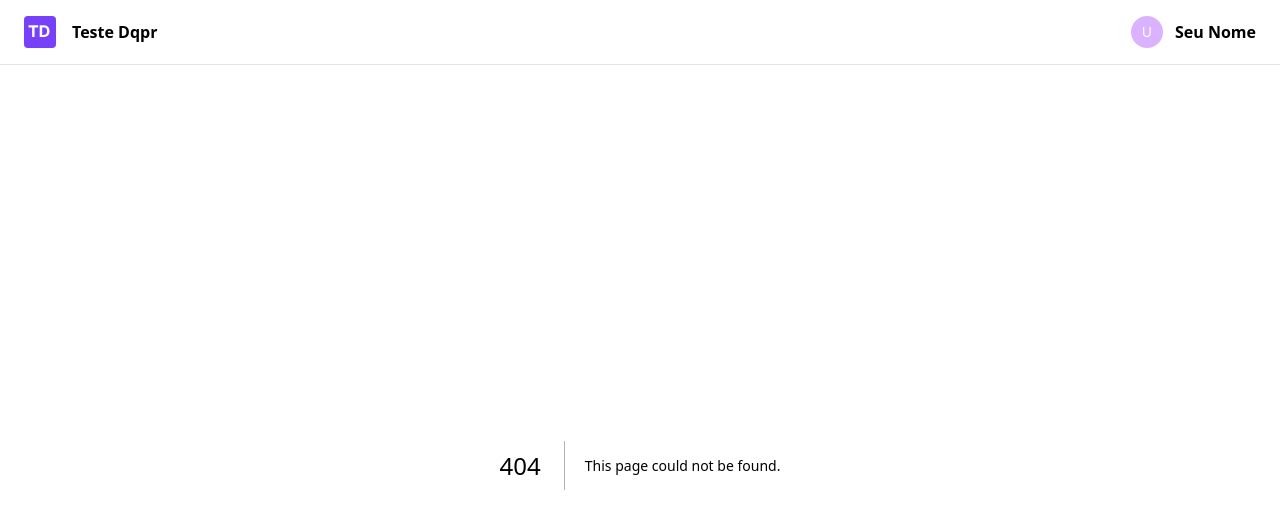
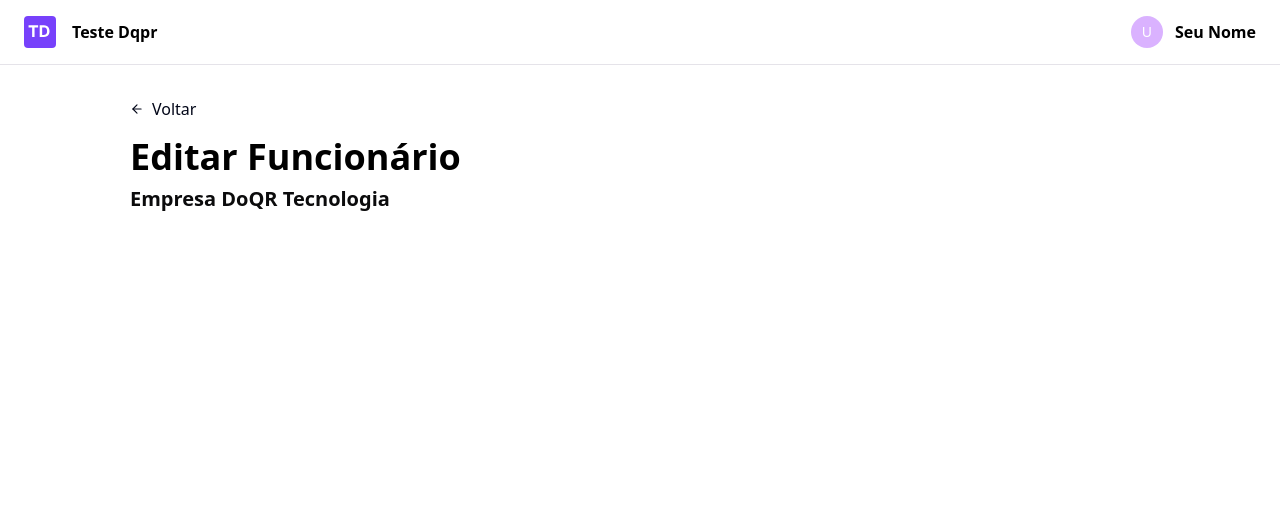
Before and after one commit to a-medeiros/doqr-project, a Next.js app: page /employee/new in a window 1280 px wide. Before the commit this address had no page. Shown: the top 528 px of the page. Built offline with nearby package versions, Linux system fonts and the light colour scheme.

Commit message:
feat: create new employee page

```diff
--- /dev/null
+++ b/src/app/employee/new/page.tsx
@@ -0,0 +1,21 @@
+import { ArrowLeft } from 'lucide-react'
+import Link from 'next/link'
+
+const NewEmployeePage = () => {
+  return (
+    <div className="px-[130px] pt-8 pb-8 gap-16">
+      <div className="flex mb-4">
+        <Link href="/" className="flex items-center gap-2 w-[70px]">
+          <ArrowLeft size={14} />
+          Voltar
+        </Link>
+      </div>
+      <div className="flex flex-col gap-2 mb-8">
+        <h1 className="text-4xl font-bold text-black">Editar Funcionário</h1>
+        <p className="text-xl font-bold text-[#0B0B0C]">Empresa DoQR Tecnologia</p>
+      </div>
+    </div>
+  )
+}
+
+export default NewEmployeePage
--- a/src/app/page.tsx
+++ b/src/app/page.tsx
@@ -1,13 +1,21 @@
 import EmployeesList from '@/components/Employees/List'
+import { Button } from '@/components/ui/button'
+import { Plus } from 'lucide-react'
 
 export default function Home() {
   return (
-    <div className="font-sans grid grid-rows-[20px_1fr_20px] min-h-screen px-[130px] pt-8 gap-16">
-      <div className="flex flex-col gap-2">
+    <div className=" px-[130px] pt-8 pb-8 gap-16">
+      <div className="flex flex-col gap-2 mb-8">
         <h1 className="text-4xl font-bold text-black">Controle de Funcionários</h1>
         <p className="text-xl font-bold text-[#0B0B0C]">Empresa DoQR Tecnologia</p>
       </div>
 
+      <div className="mb-3">
+        <Button className="gap-[2.5px] cursor-pointer">
+          <Plus className="w-4 h-4" size={14} />
+          Novo Funcionário
+        </Button>
+      </div>
       <EmployeesList />
     </div>
   )
```
